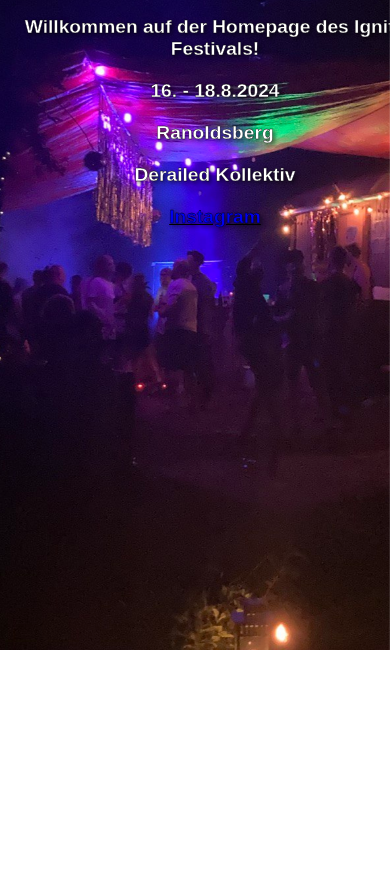
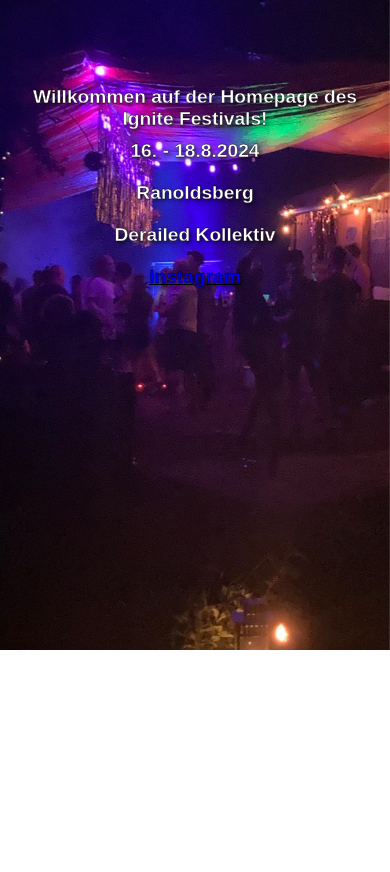
Before and after one commit to jakpaz/jakpaz.github.io, a plain HTML site: page index.html in a window 390 px wide. Shown: the part 194-1066 px from the top of the page. Before the commit the page ends 844 px from the top, so only its background shows below. Drawn offline with Linux system fonts and the light colour scheme.

Commit message:
Descriptive commit message about the changes

```diff
--- a/index.html
+++ b/index.html
@@ -11,7 +11,6 @@
             height: 100%;
             width: 100%;
             font-family: Arial, sans-serif;
-            overflow: hidden;
         }
         body::before {
             content: "";
@@ -59,18 +58,17 @@
             flex-direction: column;
             justify-content: flex-start;
             align-items: center;
-            width: 100%;
-            height: calc(100% - 60px); /* Adjust based on nav-bar height */
+            height: auto;
+            min-height: 100vh;
             text-align: center;
             color: white;
             font-size: 1.6em;
             padding: 20px;
-            margin-top: 150px; /* Adjust as needed to move the text down */
+            margin-top: 250px; /* Adjust as needed to move the text down */
             text-shadow: 2px 2px 4px rgba(0, 0, 0, 0.7);
             -webkit-text-stroke: 0.5px black;
             font-weight: bold;
             z-index: 1;
-            overflow-y: auto;
         }
         .content-container p {
             margin: 10px 0;
@@ -88,7 +86,7 @@
             }
             .content-container {
                 font-size: 1.5em;
-                margin-top: 160px; /* Adjust for smaller screens */
+                margin-top: 240px; /* Adjust for smaller screens */
                 -webkit-text-stroke: 0.4px black;
             }
         }
@@ -103,7 +101,7 @@
             }
             .content-container {
                 font-size: 1.2em;
-                margin-top: 180px; /* Adjust for smaller screens */
+                margin-top: 260px; /* Adjust for smaller screens */
                 -webkit-text-stroke: 0.3px black;
             }
         }
@@ -120,11 +118,11 @@
     </div>
     <img src="Logo_1.png" alt="Logo" class="logo">
     <div class="content-container" id="content">
-        <p>Willkommen auf der Homepage des Ignite Festivals!</p>
+        Willkommen auf der Homepage des Ignite Festivals!
         <p>16. - 18.8.2024</p>
         <p>Ranoldsberg</p>
         <p>Derailed Kollektiv</p>
-        <p><a href ="https://www.instagram.com/derailed.kollektiv/"> Instagram </a></p>
+        <p><a href="https://www.instagram.com/derailed.kollektiv/"> Instagram </a></p>
     </div>
 
     <script>
@@ -143,7 +141,7 @@
                 `,
                 content2: `
                     <h2>Shuttles/Anreise</h2>
-                    <p>Das Grundstück liegt hier: <a href ="https://maps.app.goo.gl/y7nkrit9Yjrpu9Yc7"> Google Maps Location </a></p>
+                    <p>Das Grundstück liegt hier: <a href="https://maps.app.goo.gl/y7nkrit9Yjrpu9Yc7"> Google Maps Location </a></p>
                     <p>Du kannst mit dem Auto anreisen, größere Camper müssen jedoch bei einem der Vereinsvorstände angemeldet werden.
                         Es gibt einen Campingplatz, an dem du mit deinem Zelt nächtigen kannst.</p>
                     <p>Wir bieten einen Shuttle Service vom Münchner Ostbahnhof an.</p>
@@ -159,13 +157,13 @@
                 content4: `
                     <h2>Line-Up</h2>
                     <p>Sylk (Trau-ma | Surge | SLK)</p>
-                    <p><a href ="https://soundcloud.com/sylk-techno"> Soundclud </a></p>
+                    <p><a href="https://soundcloud.com/sylk-techno"> Soundclud </a></p>
                     <p>Natanael Megersa (Bahnwärter Tiel | SEHR records)</p>
-                    <p><a href ="https://soundcloud.com/natanaelmegersa"> Soundcloud </a></p>
+                    <p><a href="https://soundcloud.com/natanaelmegersa"> Soundcloud </a></p>
                     <p>Niob & Tantal (Derailed Kollektiv)</p>
-                    <p><a href ="https://soundcloud.com/mesca-lito"> Soundcloud </a></p>
+                    <p><a href="https://soundcloud.com/mesca-lito"> Soundcloud </a></p>
                     <p>BT & Momo ()</p>
-                    <p><a href ="https://soundcloud.com/natanaelmegersa"> Soundcloud </a></p>
+                    <p><a href="https://soundcloud.com/natanaelmegersa"> Soundcloud </a></p>
                 `,
                 content5: `
                     <h2>Bezahlsystem</h2>
@@ -183,7 +181,9 @@
                          Dort steht jederzeit frisches Spülwasser und Seife zur Verfügung.
                          Bringt auch gerne eure eigenen Becher von Zuhause mit!</p>
                     <p>Wir haben einen Grill auf dem Gelände, auf dem du deine selbstmitgebrachten Lebensmittel grillen kannst.
-                        Denkt auch daran entsprechend Campingbesteck mitzunehmen.</p>
+                        Denkt auch daran entsprechend
+
+ Campingbesteck mitzunehmen.</p>
                     <p>Samstagvormittag werden wir einen Kaffee-Service von einer Münchner Rösterei haben.
                         Des Weiteren werden wir eine Crêpe-Station ab Samstagvormittag einheizen, an der ihr leckere Crepes snacken könnt.</p>
                     <p>Wir werden außerdem Früchte, Trinknahrung und Müsliriegel an der Bar frei zur Verfügung stellen. Auch Trinkwasser gibt es kostenlos an der Bar.</p>
```
